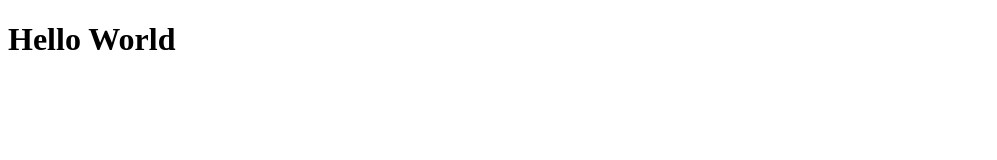
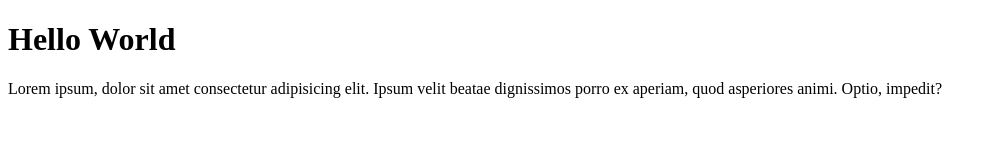
Before and after one commit to VinRanggaSr/lat-git-tes, a plain HTML site: page index.html in a window 1280 px wide. Shown: the whole page, without its empty margins (0-997 px from the left). Drawn offline with Linux system fonts and the light colour scheme.

Commit message:
nambah paragraf

```diff
--- a/index.html
+++ b/index.html
@@ -8,5 +8,7 @@
 </head>
 <body>
     <h1>Hello World</h1>
+    <p>Lorem ipsum, dolor sit amet consectetur adipisicing elit. Ipsum velit beatae dignissimos porro ex aperiam, quod asperiores animi. Optio, impedit?</p>
+
 </body>
 </html>
```
